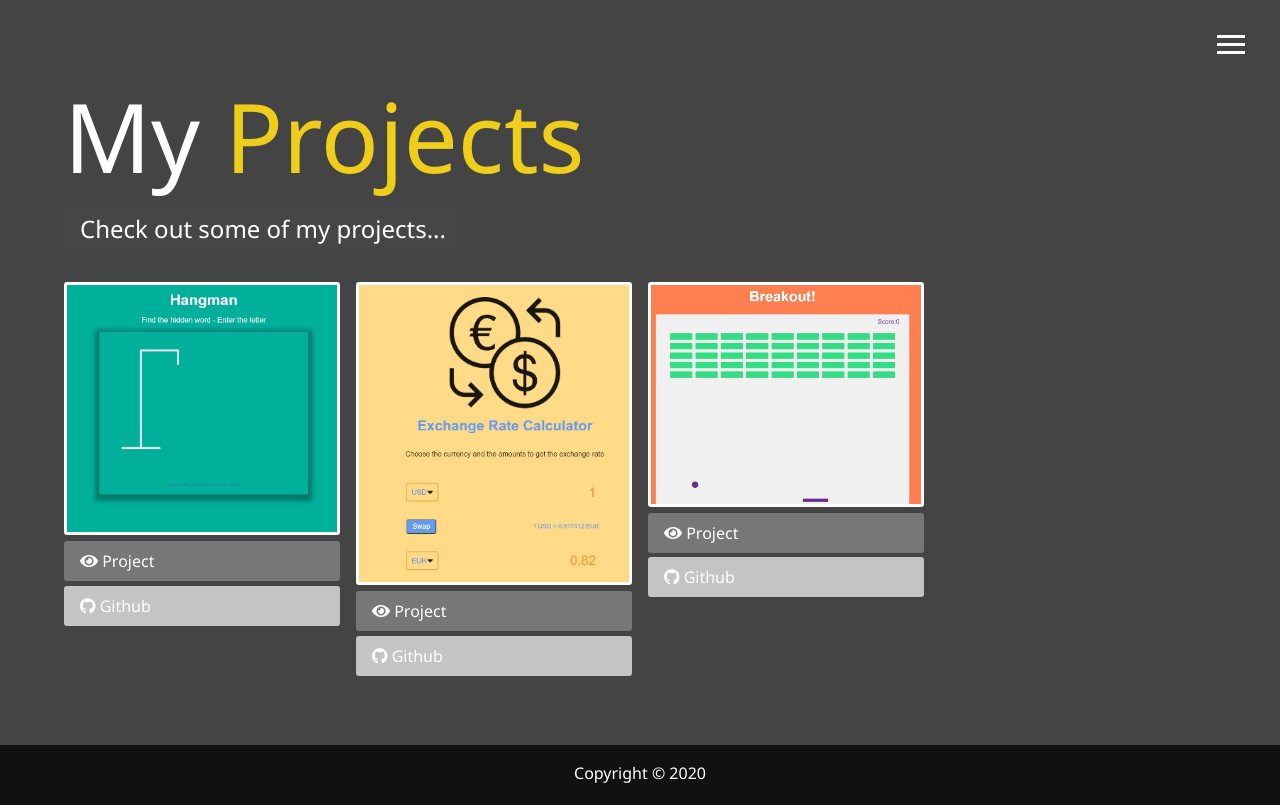
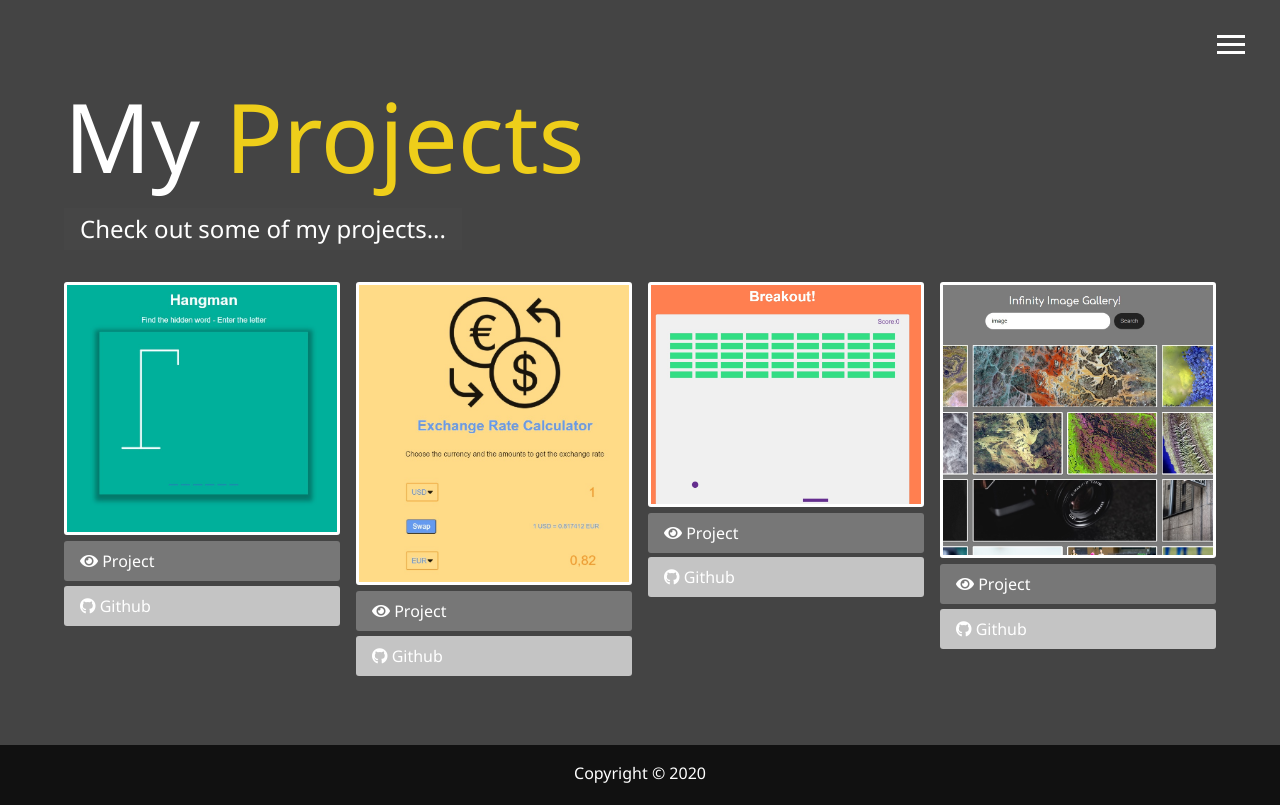
Before and after one commit to igorzinar/portfolio, a website: page dist/projects.html in a window 1280 px wide. Drawn offline with Linux system fonts and the light colour scheme.

Commit message:
add image-gallery project

```diff
--- a/dist/projects.html
+++ b/dist/projects.html
@@ -83,19 +83,19 @@
                     <i class="fab fa-github"></i> Github
                 </a>
             </div>
-<!--
+
             <div class="item">
-                <a href="#!">
-                    <img src="img/projects/project4.jpg" alt="Project">
+                <a href="https://igorzinar.github.io/image-gallery/">
+                    <img src="img/projects/image-gallery.jpg" alt="Project">
                 </a>
-                <a href="#" class="btn-light">
+                <a href="https://igorzinar.github.io/image-gallery/" class="btn-light">
                     <i class="fas fa-eye"></i> Project
                 </a>
-                <a href="#" class="btn-dark">
+                <a href="https://github.com/igorzinar/image-gallery" class="btn-dark">
                     <i class="fab fa-github"></i> Github
                 </a>
             </div>
-
+<!--
             <div class="item">
                 <a href="#!">
                     <img src="img/projects/project5.jpg" alt="Project">
```
Also changed, not shown: dist/img/projects/image-gallery.jpg (added).
